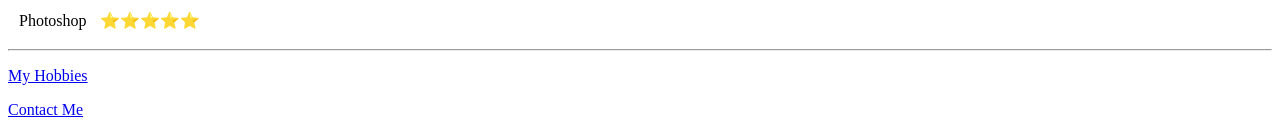
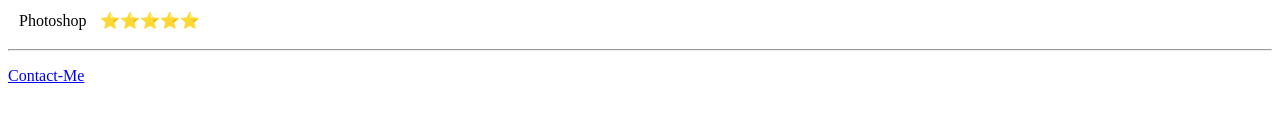
Before and after one commit to iamasfaan/CV, a plain HTML site: page index.html in a window 1280 px wide. Shown: the part 659-797 px from the top of the page. Drawn offline with Linux system fonts and the light colour scheme.

Commit message:
Updated links

```diff
--- a/index.html
+++ b/index.html
@@ -10,8 +10,8 @@
     <table cellspacing="20">
         <td><img width="150" src="Asfaan Shaikh.png" alt="Asfaan Shaikh Profile Picture"></td>
         <td><h1>Mohammed Asfaan Shaikh</h1>
-            <p><em>Senior developer at<strong><a href="https://milescube.com">Milescube Technologies</a></strong></em></p>
-            <P>I have started Website development with <strong>WordPress</strong>back in the year 2020,
+            <p><em>Senior developer at <strong><a href="https://milescube.com">Milescube Technologies</a></strong></em></p>
+            <P>I have started Website development with <strong>WordPress</strong> back in the year 2020,
                 and now already have developed over 100 websites.</P></td>
     </table>
 
@@ -61,7 +61,7 @@
         </tr>
     </table>
     <hr>
-    <p><a href="my hobbies.html">My Hobbies</a></p>
-    <p><a href="contact me.html">Contact Me</a></p>
+    <p><a href="my hobbies.html"My Hobbies</a></p>
+    <p><a href="contact me.html">Contact-Me</a></p>
 </body>
 </html>
```
